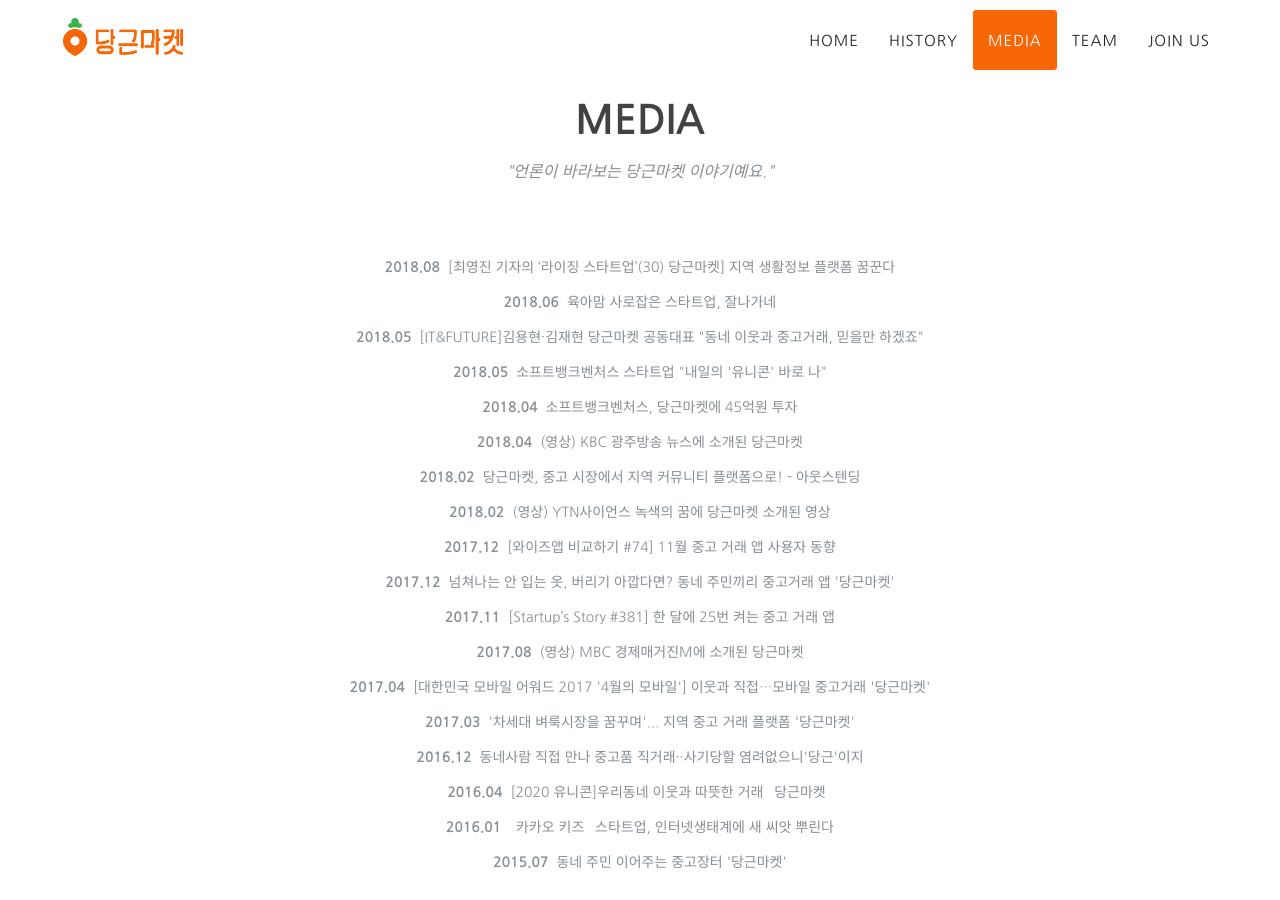
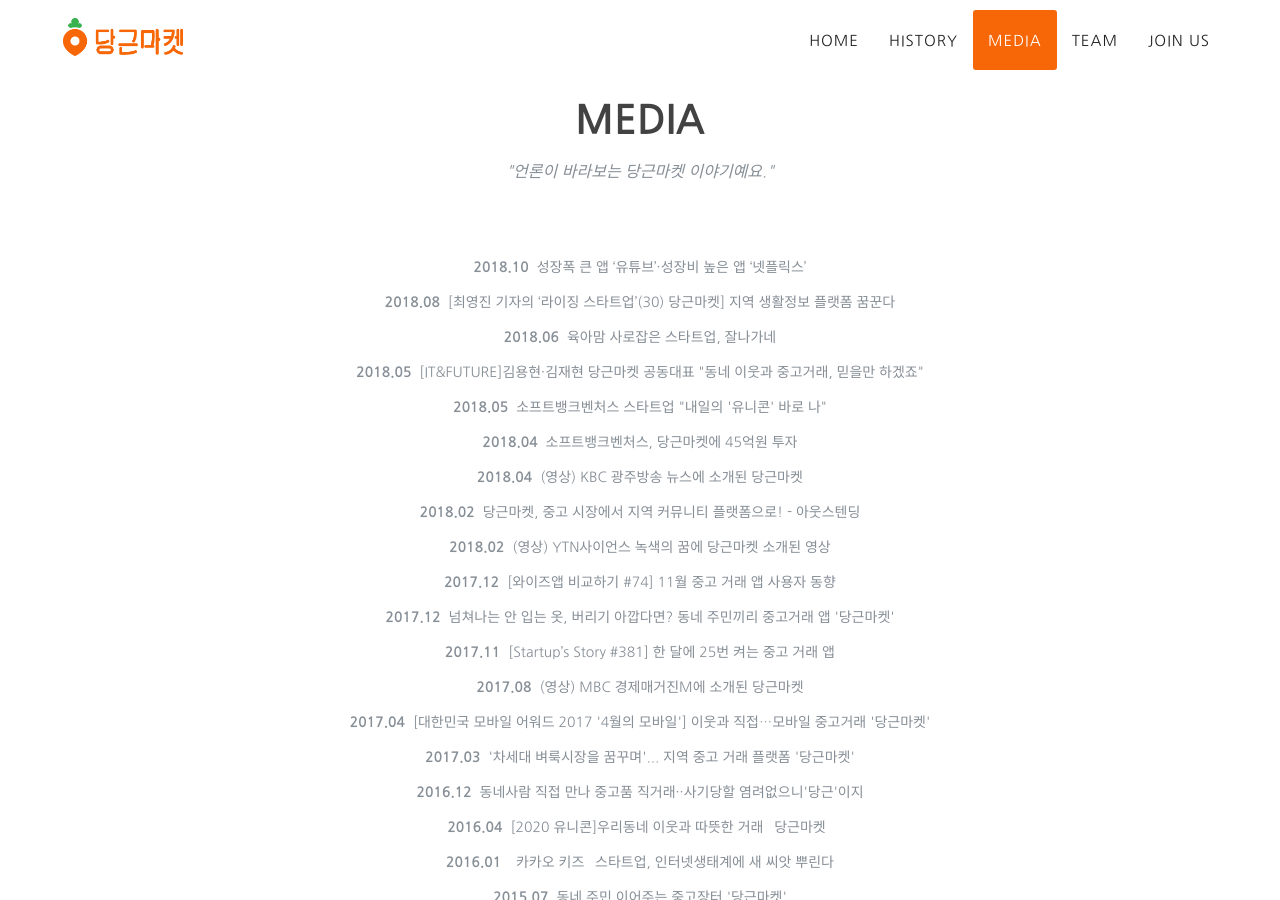
Before and after one commit to daangn/daangn-team-page, a Jekyll site: the page built from index.html, in a window 1280 px wide and 900 px high, scrolled down 2811 px. Built offline with Jekyll 4.4.1, drawn with Linux system fonts in a browser that asks for light colours; some web fonts are replaced.

Commit message:
Update _config.yml

```diff
--- a/_config.yml
+++ b/_config.yml
@@ -42,6 +42,10 @@
   pic: start
 
 media:
+- content: "성장폭 큰 앱 ‘유튜브’·성장비 높은 앱 ‘넷플릭스’"
+  date: '2018.10'
+  url: http://www.zdnet.co.kr/news/news_view.asp?artice_id=20181016084241&type=det&re=zdk
+
 - content: "[최영진 기자의 ‘라이징 스타트업’(30) 당근마켓] 지역 생활정보 플랫폼 꿈꾼다"
   date: '2018.08'
   url: http://jmagazine.joins.com/economist/view/322427
```
